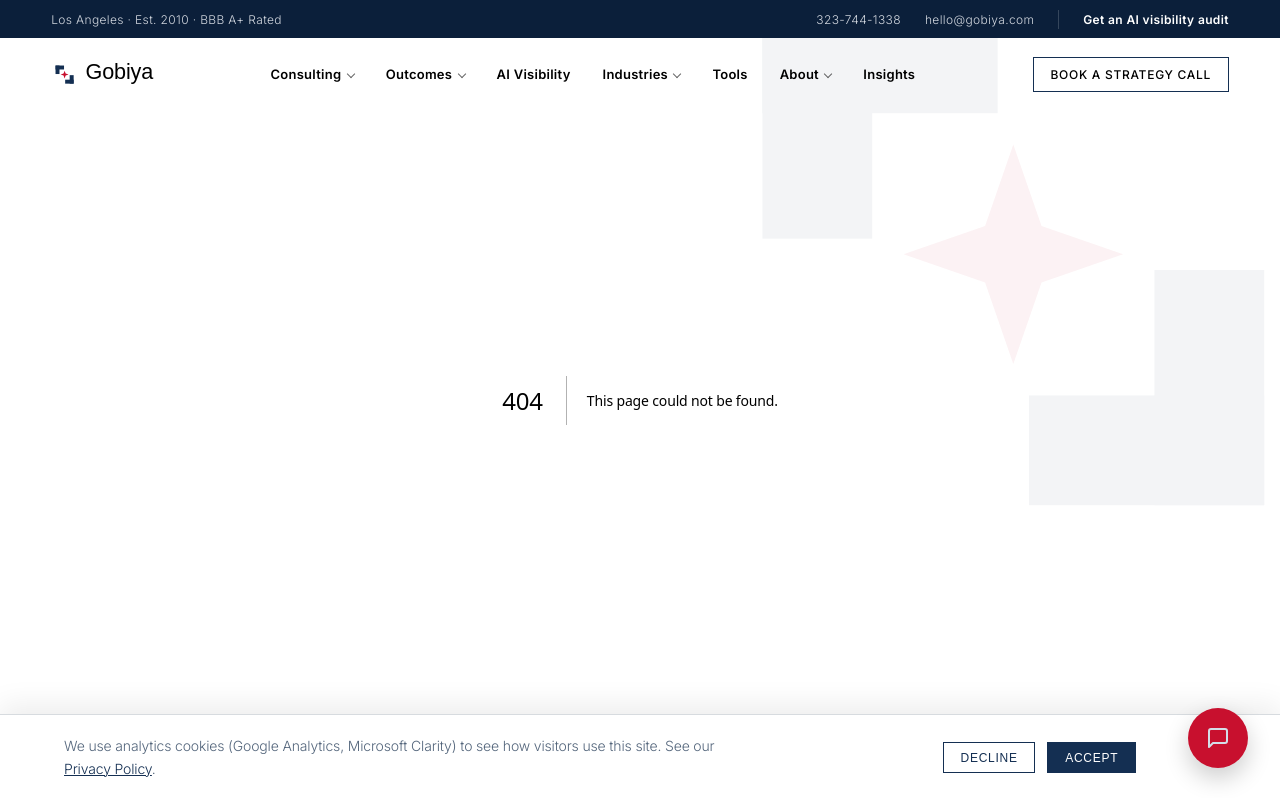
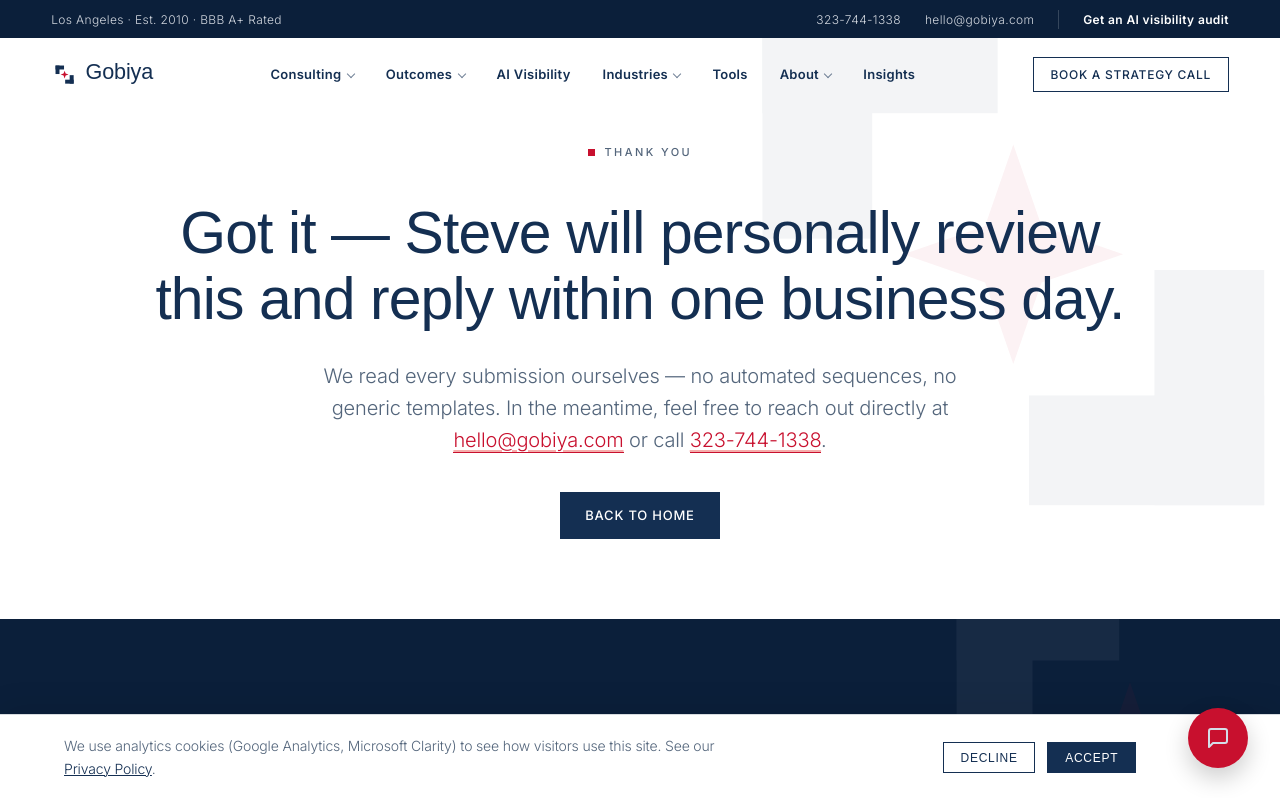
Before and after one commit to banmart/gobiya-07082026, a Next.js app: page /lp/thank-you in a window 1280 px wide. Before the commit this address had no page. Shown: the top 798 px of the page. Built offline with nearby package versions, Linux system fonts and the light colour scheme; a web font is replaced by a local one.

Commit message:
feat: add /lp/thank-you confirmation page

```diff
--- /dev/null
+++ b/app/lp/thank-you/page.js
@@ -0,0 +1,32 @@
+import Link from 'next/link';
+import { CONTACT } from '../../../lib/nav';
+import { buildMetadata } from '../../../lib/meta';
+
+export const metadata = buildMetadata({
+  title: 'Thanks',
+  description: 'Your Q3 Growth Bundle request was received.',
+  robots: { index: false, follow: true },
+  path: '/lp/thank-you',
+});
+
+export default function LpThankYouPage() {
+  return (
+    <main id="top">
+      <section className="page-hero section">
+        <div className="container container--narrow">
+          <p className="eyebrow eyebrow--center"><span className="eyebrow__dot"></span>Thank you</p>
+          <h1 className="statement">Got it — Steve will personally review this and reply within one business day.</h1>
+          <p className="lede">
+            We read every submission ourselves — no automated sequences, no generic templates. In the meantime,
+            feel free to reach out directly at{' '}
+            <a href={`mailto:${CONTACT.email}`} style={{ borderBottom: '1px solid currentColor' }}>{CONTACT.email}</a>{' '}
+            or call <a href={CONTACT.phoneHref} style={{ borderBottom: '1px solid currentColor' }}>{CONTACT.phone}</a>.
+          </p>
+          <div className="hero__ctas">
+            <Link href="/" className="btn btn--solid">Back to home</Link>
+          </div>
+        </div>
+      </section>
+    </main>
+  );
+}
```
